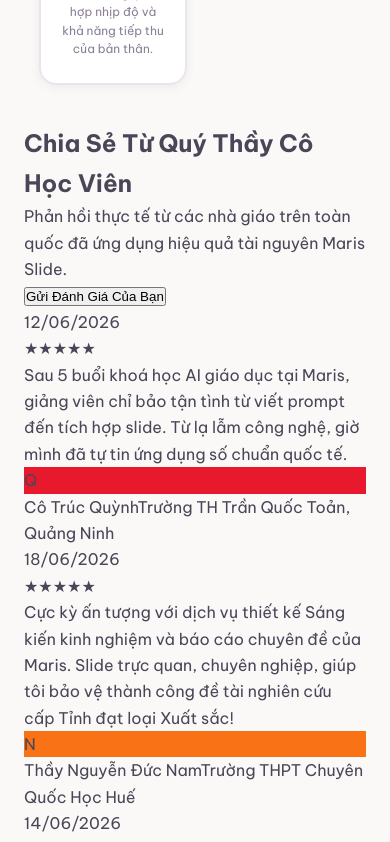
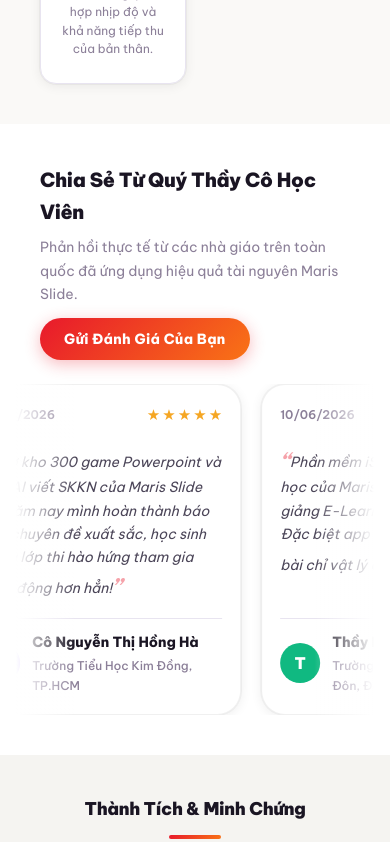
Before and after one commit to Marioslide339/khoahoccongnghe2_marisslide, a React (Vite) app: page / in a window 390 px wide. Shown: the part 6260-7102 px from the top of the page. Built offline with nearby package versions, Linux system fonts and the light colour scheme.

Commit message:
Update index.css

```diff
--- a/src/index.css
+++ b/src/index.css
@@ -1590,6 +1590,403 @@
 .copy-toast.show { opacity: 1; }
 
 /* ============================================
+   TESTIMONIALS SECTION
+   ============================================ */
+.testimonials-section {
+  padding: 64px 24px;
+  background: #fff;
+  overflow: hidden;
+}
+
+.testimonials-header {
+  display: flex;
+  align-items: flex-start;
+  justify-content: space-between;
+  margin-bottom: 36px;
+  flex-wrap: wrap;
+  gap: 16px;
+}
+
+.testimonials-header-text {
+  flex: 1;
+  min-width: 250px;
+}
+
+.testimonials-title {
+  font-size: clamp(22px, 3.5vw, 32px);
+  font-weight: 900;
+  color: var(--text-dark);
+  margin-bottom: 8px;
+  letter-spacing: -0.3px;
+}
+
+.testimonials-subtitle {
+  font-size: 14px;
+  color: var(--text-muted);
+  max-width: 500px;
+}
+
+.testimonials-send-btn {
+  display: inline-flex;
+  align-items: center;
+  gap: 8px;
+  background: var(--grad-red);
+  color: #fff;
+  font-size: 14px;
+  font-weight: 800;
+  padding: 12px 24px;
+  border-radius: 50px;
+  border: none;
+  cursor: pointer;
+  text-transform: none;
+  letter-spacing: 0.3px;
+  box-shadow: 0 4px 16px rgba(232,25,44,.3);
+  transition: transform .25s, box-shadow .25s;
+  font-family: var(--font);
+  white-space: nowrap;
+  flex-shrink: 0;
+}
+
+.testimonials-send-btn:hover {
+  transform: scale(1.04) translateY(-1px);
+  box-shadow: 0 8px 28px rgba(232,25,44,.4);
+}
+
+/* Scrolling track */
+.testimonials-track-wrapper {
+  position: relative;
+  overflow: hidden;
+  margin: 0 -24px;
+  padding: 0 24px;
+}
+
+.testimonials-track-wrapper::before,
+.testimonials-track-wrapper::after {
+  content: '';
+  position: absolute;
+  top: 0; bottom: 0;
+  width: 60px;
+  z-index: 2;
+  pointer-events: none;
+}
+
+.testimonials-track-wrapper::before {
+  left: 0;
+  background: linear-gradient(to right, #fff, transparent);
+}
+
+.testimonials-track-wrapper::after {
+  right: 0;
+  background: linear-gradient(to left, #fff, transparent);
+}
+
+.testimonials-track {
+  display: flex;
+  gap: 20px;
+  animation: scroll-testimonials 60s linear infinite;
+  width: max-content;
+}
+
+.testimonials-track:hover {
+  animation-play-state: paused;
+}
+
+@keyframes scroll-testimonials {
+  0% { transform: translateX(0); }
+  100% { transform: translateX(-50%); }
+}
+
+/* Testimonial card */
+.testimonial-card {
+  flex-shrink: 0;
+  width: 340px;
+  background: var(--bg-card);
+  border: 1.5px solid var(--border-card);
+  border-radius: var(--radius-lg);
+  padding: 24px;
+  display: flex;
+  flex-direction: column;
+  gap: 16px;
+  transition: transform .3s, box-shadow .3s, border-color .3s;
+  box-shadow: var(--shadow-card);
+  cursor: default;
+}
+
+.testimonial-card:hover {
+  transform: translateY(-4px);
+  box-shadow: 0 12px 36px rgba(232,25,44,.1), 0 4px 16px rgba(0,0,0,.06);
+  border-color: rgba(232,25,44,.2);
+}
+
+.testimonial-card-top {
+  display: flex;
+  align-items: center;
+  justify-content: space-between;
+}
+
+.testimonial-date {
+  font-size: 12px;
+  color: var(--text-muted);
+  font-weight: 600;
+}
+
+.testimonial-stars {
+  display: flex;
+  gap: 2px;
+  font-size: 15px;
+  color: #f5a623;
+}
+
+.testimonial-content {
+  font-size: 14px;
+  line-height: 1.65;
+  color: var(--text-body);
+  flex: 1;
+  font-style: italic;
+}
+
+.testimonial-content::before {
+  content: '\201C';
+  font-size: 20px;
+  font-weight: 900;
+  color: var(--red);
+  opacity: .4;
+}
+
+.testimonial-content::after {
+  content: '\201D';
+  font-size: 20px;
+  font-weight: 900;
+  color: var(--red);
+  opacity: .4;
+}
+
+.testimonial-author {
+  display: flex;
+  align-items: center;
+  gap: 12px;
+  padding-top: 12px;
+  border-top: 1px solid var(--border);
+}
+
+.testimonial-avatar {
+  width: 40px;
+  height: 40px;
+  border-radius: 50%;
+  display: flex;
+  align-items: center;
+  justify-content: center;
+  font-size: 16px;
+  font-weight: 900;
+  color: #fff;
+  flex-shrink: 0;
+}
+
+.testimonial-author-info {
+  display: flex;
+  flex-direction: column;
+  gap: 2px;
+}
+
+.testimonial-author-name {
+  font-size: 14px;
+  font-weight: 800;
+  color: var(--text-dark);
+}
+
+.testimonial-author-school {
+  font-size: 12px;
+  color: var(--text-muted);
+  font-weight: 500;
+}
+
+/* ---- Review Modal ---- */
+.review-modal {
+  background: var(--bg-card);
+  border-radius: 20px;
+  width: 100%;
+  max-width: 480px;
+  overflow: hidden;
+  box-shadow: 0 25px 80px rgba(0,0,0,.25);
+  display: flex;
+  flex-direction: column;
+  max-height: 92vh;
+  position: relative;
+}
+
+.review-modal-accent {
+  position: absolute;
+  top: 0; left: 0; right: 0;
+  height: 5px;
+  background: var(--grad-red);
+  border-radius: 20px 20px 0 0;
+}
+
+.review-head {
+  padding: 28px 28px 0;
+  text-align: center;
+}
+
+.review-head-title {
+  font-size: clamp(18px, 3vw, 22px);
+  font-weight: 900;
+  color: var(--text-dark);
+  margin-bottom: 4px;
+}
+
+.review-head-desc {
+  font-size: 13px;
+  color: var(--text-muted);
+  margin-bottom: 20px;
+}
+
+.review-stars-select {
+  display: flex;
+  justify-content: center;
+  gap: 8px;
+  margin-bottom: 20px;
+}
+
+.review-star-btn {
+  background: none;
+  border: none;
+  cursor: pointer;
+  font-size: 36px;
+  color: #d4d4d4;
+  transition: transform .2s, color .2s;
+  padding: 0 4px;
+  line-height: 1;
+}
+
+.review-star-btn.active {
+  color: #f5a623;
+}
+
+.review-star-btn:hover {
+  transform: scale(1.2);
+}
+
+.review-body {
+  padding: 0 28px 28px;
+  display: flex;
+  flex-direction: column;
+  gap: 16px;
+  overflow-y: auto;
+}
+
+.review-field label {
+  display: block;
+  font-size: 13px;
+  font-weight: 700;
+  color: var(--text-dark);
+  margin-bottom: 6px;
+}
+
+.review-field input,
+.review-field textarea {
+  width: 100%;
+  padding: 12px 16px;
+  border: 1.5px solid var(--border);
+  border-radius: 12px;
+  font-size: 14px;
+  font-family: var(--font);
+  color: var(--text-body);
+  background: var(--bg-page);
+  transition: border-color .25s, box-shadow .25s;
+  outline: none;
+  box-sizing: border-box;
+}
+
+.review-field input:focus,
+.review-field textarea:focus {
+  border-color: var(--red);
+  box-shadow: 0 0 0 3px rgba(232,25,44,.08);
+}
+
+.review-field textarea {
+  resize: vertical;
+  min-height: 100px;
+}
+
+.review-actions {
+  display: flex;
+  gap: 12px;
+  padding-top: 4px;
+}
+
+.review-cancel-btn {
+  flex: 0 0 auto;
+  padding: 12px 24px;
+  border-radius: 50px;
+  border: 1.5px solid var(--border);
+  background: #fff;
+  font-size: 14px;
+  font-weight: 700;
+  color: var(--text-body);
+  cursor: pointer;
+  font-family: var(--font);
+  transition: border-color .25s, background .25s;
+}
+
+.review-cancel-btn:hover {
+  border-color: var(--red);
+  background: #fff1f3;
+  color: var(--red);
+}
+
+.review-submit-btn {
+  flex: 1;
+  padding: 12px 24px;
+  border-radius: 50px;
+  border: none;
+  background: var(--grad-red);
+  color: #fff;
+  font-size: 14px;
+  font-weight: 800;
+  cursor: pointer;
+  font-family: var(--font);
+  box-shadow: 0 4px 16px rgba(232,25,44,.3);
+  transition: transform .25s, box-shadow .25s;
+  display: inline-flex;
+  align-items: center;
+  justify-content: center;
+  gap: 8px;
+}
+
+.review-submit-btn:hover {
+  transform: scale(1.03) translateY(-1px);
+  box-shadow: 0 8px 28px rgba(232,25,44,.4);
+}
+
+.review-submit-btn:disabled {
+  opacity: .6;
+  pointer-events: none;
+}
+
+.review-close-btn {
+  position: absolute;
+  top: 16px; right: 16px;
+  width: 32px; height: 32px;
+  border-radius: 50%;
+  border: 1.5px solid var(--border);
+  background: var(--bg-alt);
+  font-size: 16px;
+  color: var(--text-muted);
+  cursor: pointer;
+  display: flex;
+  align-items: center;
+  justify-content: center;
+  transition: background .2s, color .2s, border-color .2s;
+  z-index: 2;
+}
+
+.review-close-btn:hover {
+  background: #fff1f3;
+  color: var(--red);
+  border-color: var(--red);
+}
+
+/* ============================================
    SCROLLBAR
    ============================================ */
 ::-webkit-scrollbar { width: 6px; }
@@ -1682,6 +2079,15 @@
     border-radius: 16px;
   }
 
+  /* Testimonials */
+  .testimonials-section { padding: 40px 16px; }
+  .testimonials-header { flex-direction: column; align-items: flex-start; gap: 12px; margin-bottom: 24px; }
+  .testimonial-card { width: 280px; padding: 18px; }
+  .testimonials-title { font-size: clamp(18px, 5vw, 24px); }
+  .review-body { padding: 0 20px 20px; }
+  .review-head { padding: 24px 20px 0; }
+  .review-star-btn { font-size: 30px; }
+
   /* Footer */
   footer { padding: 28px 16px; }
 }
```
